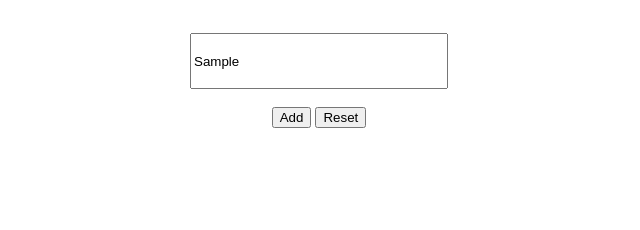
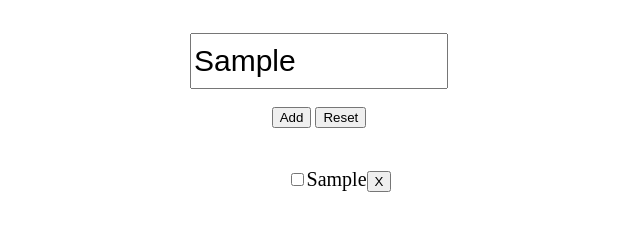
Before and after one commit to komalgill0310/TO-DO-APP, a plain HTML site: page index.html in a window 1280 px wide. Both pictures are taken after typing "Sample" into the empty fields and a click on the button "Add". Shown: the part 228-458 px from the top of the page, without its empty margins (321-961 px from the left). Drawn offline with Linux system fonts and the light colour scheme.

Commit message:
condition: del when checkbox is checked

```diff
--- a/index.html
+++ b/index.html
@@ -21,7 +21,6 @@
       <input type="reset">
     </form>
     <ul id="list">
-      <li id="listItem"></li>
     </ul>
   </section>
 
--- a/script.js
+++ b/script.js
@@ -1,52 +1,49 @@
 const ul = document.getElementById('list');
 const submit = document.getElementById('submit');
-const li = document.getElementById('listItem');
-// const deleteToDo = document.createElement('button');
-// const li = document.createElement('li');
-// const input = document.getElementById('taskBox');
-// const toDo = input.value;
-// const cancel = document.getElementById('delete');
-// cancel();
 
 submit.addEventListener('click',display);
 ul.addEventListener('click',checkOff);
-// deleteToDo.addEventListener('click',deleteListItem);
 
 function checkBox(){
   const check = document.createElement('input');
   check.setAttribute('type','checkbox');
+  check.setAttribute('class','checked');
   console.log(check);
   return check;
 }
 
-function cancelTask(){
-  const deleteToDo = document.createElement('button');
-  deleteToDo.innerHTML = "Delete";
-  ul.removeChild(li);
+function createDeleteButton(){
+  const deleteButton = document.createElement('button');
+  deleteButton.textContent = 'X';
+  deleteButton.setAttribute('class','delete');
+  return deleteButton;
 }
-  console.log(deleteToDo);
-  return deleteToDo;
+
+function deleteToDo(e){
+  if(e.target.classList.contains('delete') && e.target.classList.contains('checked')){
+    const taskToRemove = e.target.parentElement;
+    taskToRemove.remove();
+  }
 }
 
 function display(){
   console.log('this function ran');
   const input = document.getElementById('taskBox');
   const toDo = input.value;
+  const li = document.createElement('li');
   const textNode = document.createTextNode(toDo);
-  // const li = document.createElement('li');
-  // const li = document.getElementById('listItem');
+  const nextLine = document.createElement('br');
   const check = checkBox();
+  const deleteTask = createDeleteButton();
+  deleteTask.addEventListener('click',deleteToDo);
+  ul.appendChild(li);
   li.appendChild(check);
   li.appendChild(textNode);
-  ul.appendChild(li);
-  const nextLine = document.createElement('br');
-  const deleteToDo = cancelTask();
-  li.appendChild(deleteToDo);
+  li.appendChild(deleteTask);
   li.appendChild(nextLine);
 }
 
 function checkOff(e){
-  console.log("e");
   const boxCheck = e.target;
   if(boxCheck.type==="checkbox"){
   boxCheck.checked = !boxCheck.checked;
@@ -61,7 +58,3 @@ function checkOff(e){
   }
   }
 }
-
-// function deleteListItem(){
-//   ul.removeChild(li);
-// }
--- a/stylesheet.css
+++ b/stylesheet.css
@@ -21,6 +21,7 @@
 input[type=text]{
   height: 50px;
   width: 250px;
+  font-size: 30px;
 }
 
 #list{
@@ -28,7 +29,7 @@ input[type=text]{
   padding-top: 20px;
   text-align: center;
   text-decoration: none;
-  font-size: 40px;
+  font-size: 20px;
   color: black;
 }
 
```
